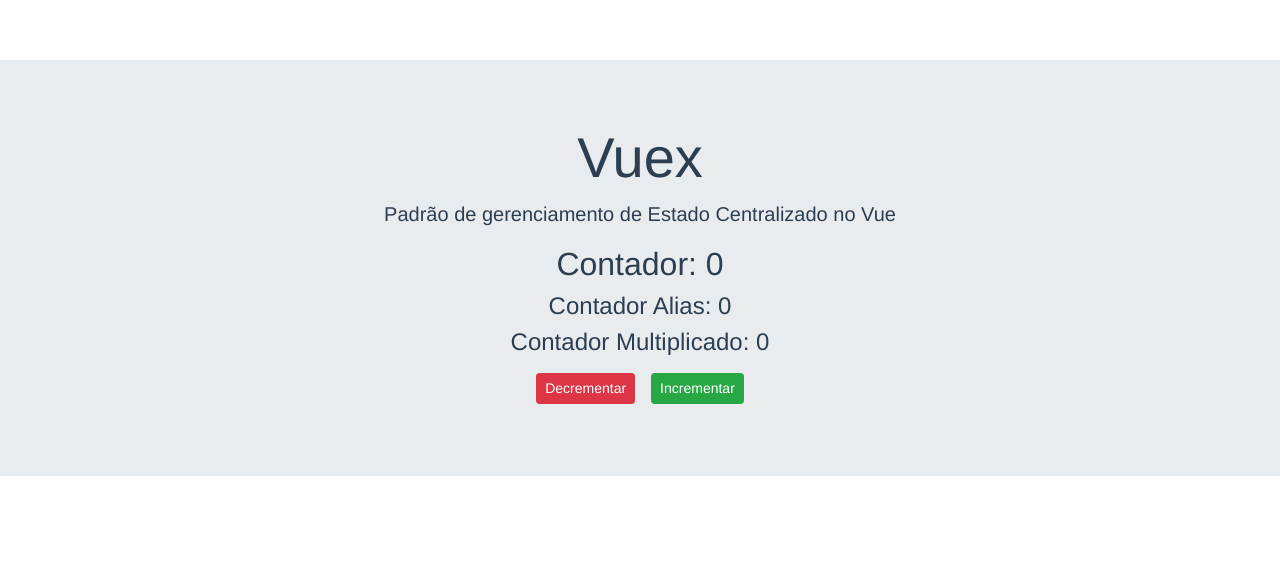
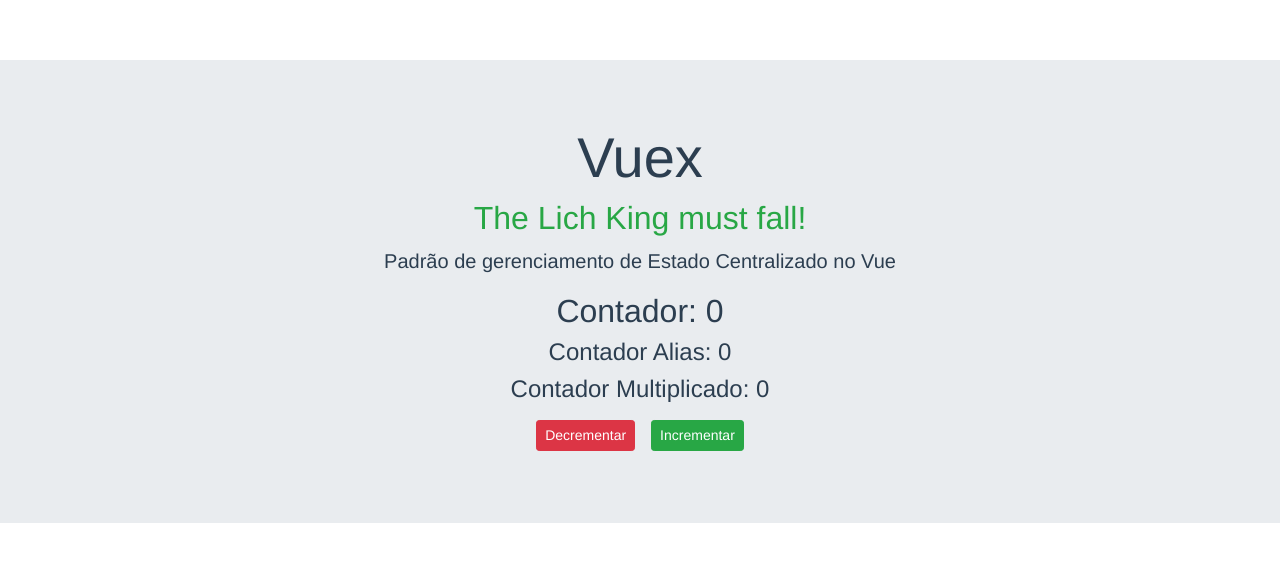
Before and after one commit to italofelipe/vuex-practice, a Vue app: page / in a window 1280 px wide. Shown: the top 562 px of the page. Built offline with nearby package versions, Linux system fonts and the light colour scheme.

Commit message:
Implementado spread operator no mapState.

```diff
--- a/src/App.vue
+++ b/src/App.vue
@@ -5,6 +5,7 @@
         <h1 class="display-4">
           Vuex
         </h1>
+        <h2 class="text-success">{{`${scourge} must fall!`}}</h2>
           <p class="lead">Padrão de gerenciamento de Estado Centralizado no Vue</p>
       </div>
       <div class="container">
@@ -16,12 +17,19 @@
 </template>
 
 <script>
+import { mapState } from "vuex";
+
 import Contador from './components/Contador'
 
 export default {
   name: 'app',
   components: {
     Contador
+  },
+  computed: {
+    ...mapState({
+      scourge: 'nome'
+    })
   }
 }
 </script>
--- a/src/components/Contador.vue
+++ b/src/components/Contador.vue
@@ -34,7 +34,8 @@
 	},
 	// Essa computed (contador) é basicamente uma "referência"
 	// para $store.state.
-   computed: mapState({
+   computed: 	{
+     ...mapState({
       contador: 'contador', /* -> Note que a chave é o que usamos nesse componente,
        e o valor é algo que está dentro do State no Vuex */
        contadorAlias: 'contador',
@@ -42,6 +43,7 @@
          return state.contador * this.contadorLocal
        }
     })
+   }
   /*
     Alternativamente, poderíamos re-escrever essa computed
     das seguints maneiras:
--- a/src/store.js
+++ b/src/store.js
@@ -5,6 +5,7 @@
 
 export default new Vuex.Store({
   state: {
-    contador: 0
+    contador: 0,
+    nome: 'The Lich King'
   }
 })
```
Also changed, not shown: 1 other file (tests, documents, lock files or other folders).
